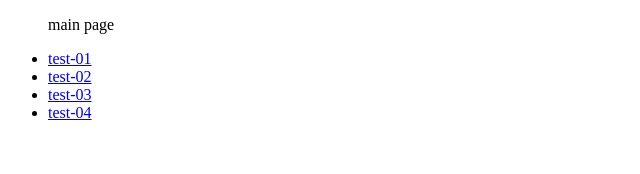
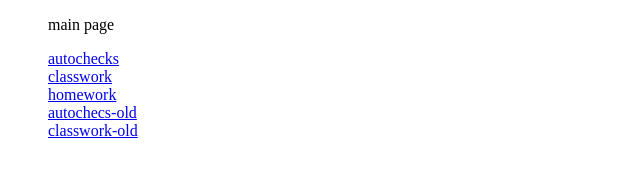
Before and after one commit to YVolkov404/js-lessons, a plain HTML site: page index.html in a window 1280 px wide. Shown: the whole page, without its empty margins (0-640 px from the left). Drawn offline with Linux system fonts and the light colour scheme.

Commit message:
adding structure

```diff
--- a/index.html
+++ b/index.html
@@ -6,12 +6,13 @@
     <title>Document</title>
 </head>
 <body>
-    <ul>
+    <ul style="list-style-type: none;">
         <p>main page</p>
-        <li><a href="./tests/test-01.html">test-01</a></li>
-        <li><a href="./tests/test-02.html">test-02</a></li>
-        <li><a href="./tests/test-03.html">test-03</a></li>
-        <li><a href="./tests/test-04.html">test-04</a></li>
+        <li><a href="./default/autochecks/">autochecks</a></li>
+        <li><a href="./default/classwork/">classwork</a></li>
+        <li><a href="./default/homework/">homework</a></li>
+        <li><a href="./default/autochecs-old/">autochecs-old</a></li>
+        <li><a href="./default/classwork-old/">classwork-old</a></li>
     </ul>
 </body>
 </html>
--- a/js/rep-objects.js
+++ b/js/classwork/objects.js
@@ -332,3 +332,5 @@ for (const [name, rating] of entries) {
 
   console.log(name, rating);
 }
+
+console.log("hello world");
```
Also changed, not shown: default/autochecks/check-01.html (renamed from tests/test-01.html, +2 -2 lines), default/autochecks/check-02.html (renamed from tests/test-02.html, +2 -2 lines), default/autochecks/check-03.html (renamed from tests/test-04.html, +2 -2 lines), default/classwork/objects.html (renamed from tests/test-03.html, +2 -2 lines), js/autochecks/check-01.js (renamed from js/test-01.js), js/autochecks/check-02.js (renamed from js/test-02.js), js/autochecks/check-03.js (renamed from js/test-03.js).
